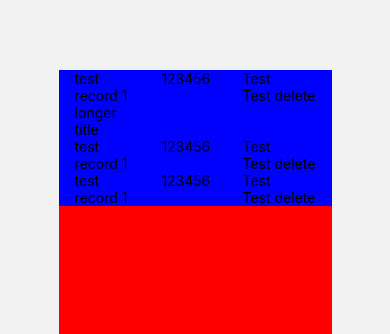
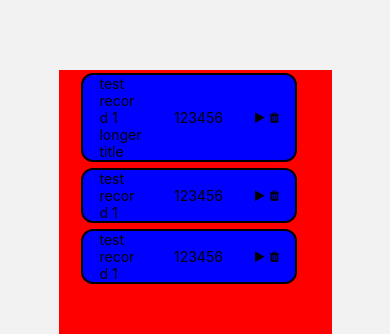
Before and after one commit to nachogonzalezqq/VoiceRecorder, a React Native app in the folder VoiceRecorder/: screen /RecordsList in a window 390 px wide. Shown: the part 150-484 px from the top of the page. Built offline with nearby package versions, Linux system fonts and the light colour scheme.

Commit message:
add icons and style list item

```diff
--- a/VoiceRecorder/src/components/molecules/index.ts
+++ b/VoiceRecorder/src/components/molecules/index.ts
@@ -1,3 +1,3 @@
-import ListItem from "./list-item/list-item";
+import ListItem from './list-item/list-item';
 
 export { ListItem };
--- a/VoiceRecorder/src/components/molecules/list-item/list-item.tsx
+++ b/VoiceRecorder/src/components/molecules/list-item/list-item.tsx
@@ -16,14 +16,14 @@ export interface ListItemProps {
 const ListItem = (props: ListItemProps) => {
 	return (
 		<View style={styles.container}>
-      <Text style={{maxWidth: '20%'}}>{props.recordData.title}</Text>
+			<Text style={styles.title}>{props.recordData.title}</Text>
 			<Text>{props.recordData.timestamp}</Text>
-      <View>
-        <TouchableOpacity>
-          <Text>Test</Text>
+			<View style={styles.actionsContainer}>
+				<TouchableOpacity onPress={() => props.actions.onPressPlay(props.recordData)}>
+					<Icon name='play' />
 				</TouchableOpacity>
-        <TouchableOpacity>
-          <Text>Test delete</Text>
+				<TouchableOpacity onPress={() => props.actions.onPressDelete(props.recordData)}>
+					<Icon name='trash' />
 				</TouchableOpacity>
 			</View>
 		</View>
@@ -37,7 +37,20 @@ const styles = StyleSheet.create({
 		backgroundColor: 'blue',
 		display: 'flex',
 		flexDirection: 'row',
-    width: '100%',
-    justifyContent: 'space-around'
+		width: '95%',
+		justifyContent: 'space-around',
+    alignItems: 'center',
+    borderColor: '#000',
+    borderRadius: 12,
+    borderWidth: 2,
+    marginVertical: 3,
+	},
+  title: {
+    maxWidth: '20%',
+  },
+  actionsContainer: {
+    flexDirection: 'row',
+    justifyContent: 'space-between',
+    flex: .2
   }
 });
--- a/VoiceRecorder/src/components/organisms/records-list/records-list.tsx
+++ b/VoiceRecorder/src/components/organisms/records-list/records-list.tsx
@@ -8,11 +8,11 @@ export interface Record {
   title: string;
   timestamp: number;
   id: string
-};
+}
 
 interface RecordsListProps {
   records: ListItemProps[];
-};
+}
 
 const RecordsList = (props: RecordsListProps) => {
 	return (
--- a/VoiceRecorder/src/components/pages/records-list-page/records-list-page.tsx
+++ b/VoiceRecorder/src/components/pages/records-list-page/records-list-page.tsx
@@ -38,12 +38,12 @@ const RecordsListPage = (props: RecordsListPageProps) => {
 	const onPressPlay = (item: Record) => {
 		console.log('playing');
 		console.log(item);
-  }
+	};
 	const onPressDelete = (item: Record) => {
 		console.log('deleting');
 		console.log(item);
-  }
-  const processedDemoData: ListItemProps[] = demoData.map(item => ({recordData: {...item}, actions: {onPressDelete, onPressPlay}}))
+	};
+	const processedDemoData: ListItemProps[] = demoData.map(item => ({recordData: {...item}, actions: {onPressDelete, onPressPlay}}));
 	return (
 		<View style={styles.container}>
 			<RecordsList records={processedDemoData}/>
```
Lines whose indentation alone changed are shown as unchanged.
